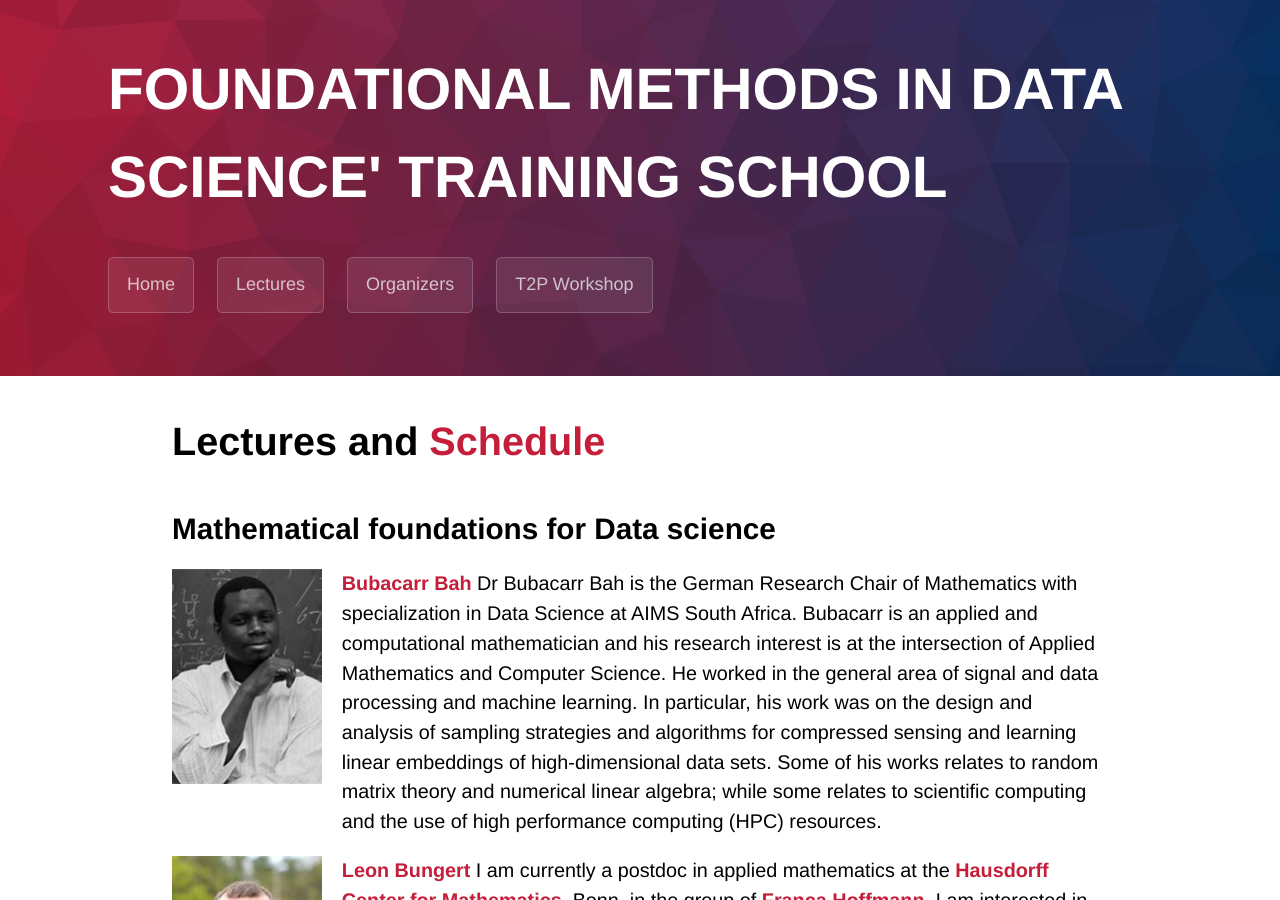
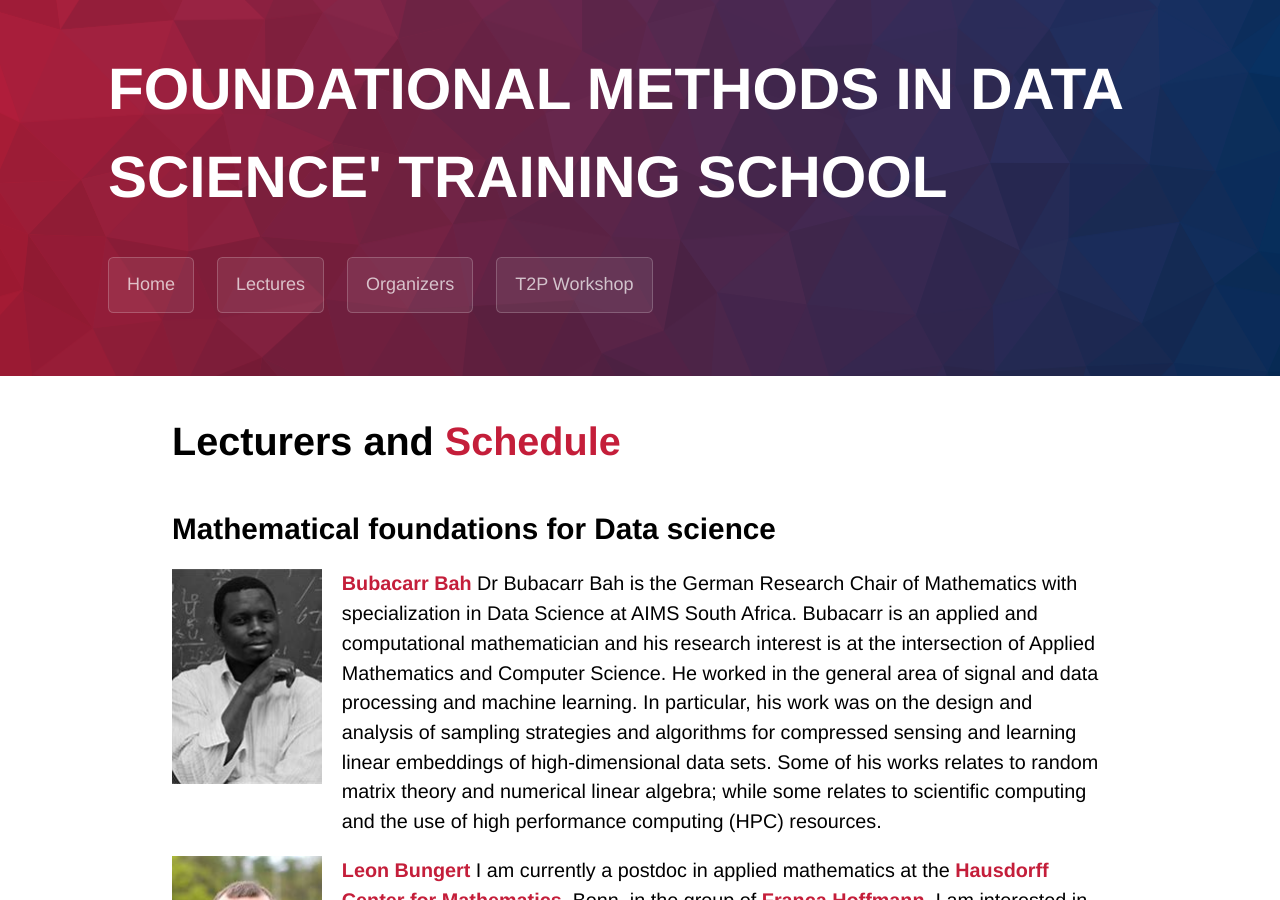
Before and after one commit to QLA-ML-DS/QLA-ML-DS.github.io, a Jekyll site: the page built from speakers.md, in a window 1280 px wide and 900 px high. Built offline with Jekyll 4.4.1, drawn with Linux system fonts in a browser that asks for light colours; some web fonts are replaced; our own code applies the rules of GitHub Pages for plain Markdown files.

Commit message:
Update speakers.md

```diff
--- a/speakers.md
+++ b/speakers.md
@@ -2,7 +2,7 @@
 layout: default
 ---
 
-# Lectures and [Schedule](https://github.com/QLA-ML-DS/QLA-ML-DS.github.io/blob/main/DTP-DS_Schedule.pdf)
+# Lecturers and [Schedule](https://github.com/QLA-ML-DS/QLA-ML-DS.github.io/blob/main/DTP-DS_Schedule.pdf)
 
 ## Mathematical foundations for Data science
 
```
